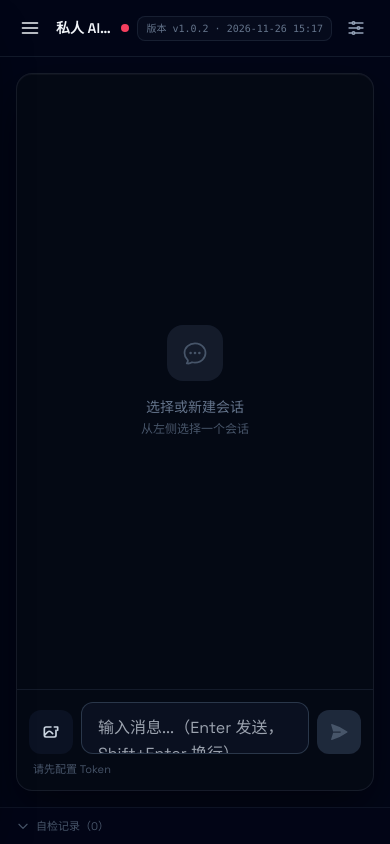
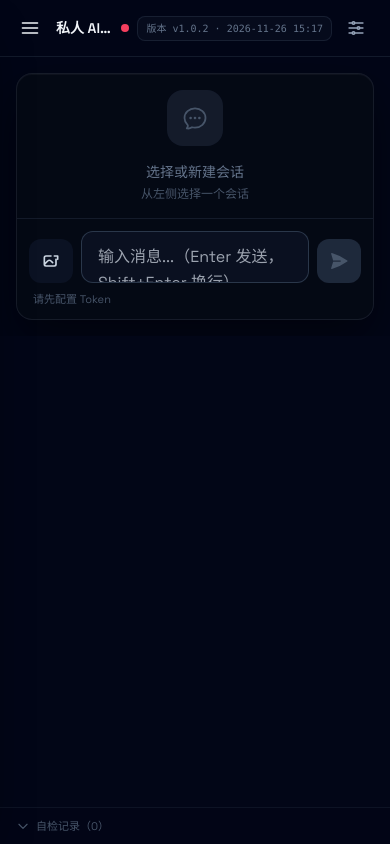
Before and after one commit to LiangQinAo/codex-relay, a Vue app in the folder web/: page / in a window 390 px wide. Built offline with nearby package versions, Linux system fonts and the light colour scheme.

Commit message:
Allow mobile page scroll

```diff
--- a/web/src/App.vue
+++ b/web/src/App.vue
@@ -1,5 +1,5 @@
 <template>
-  <div class="h-[100dvh] flex flex-col overflow-hidden bg-slate-950 text-slate-100">
+  <div class="min-h-[100dvh] flex flex-col overflow-y-auto md:overflow-hidden bg-slate-950 text-slate-100">
     <!-- 背景装饰光晕 -->
     <div class="pointer-events-none fixed inset-0 -z-10 overflow-hidden">
       <div class="absolute -top-40 right-0 w-[600px] h-[600px] rounded-full bg-cyan-500/5 blur-[120px]"></div>
```
